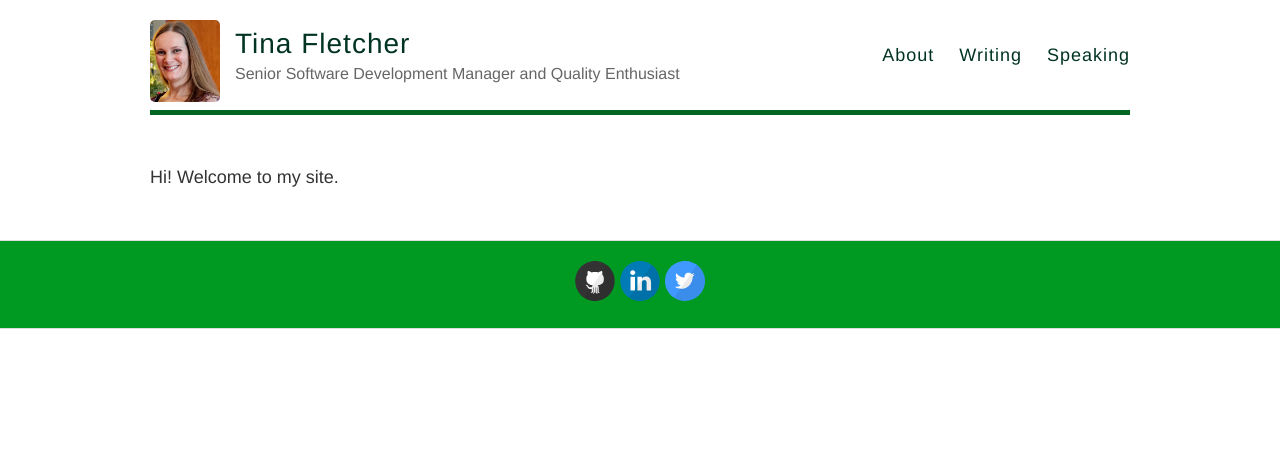
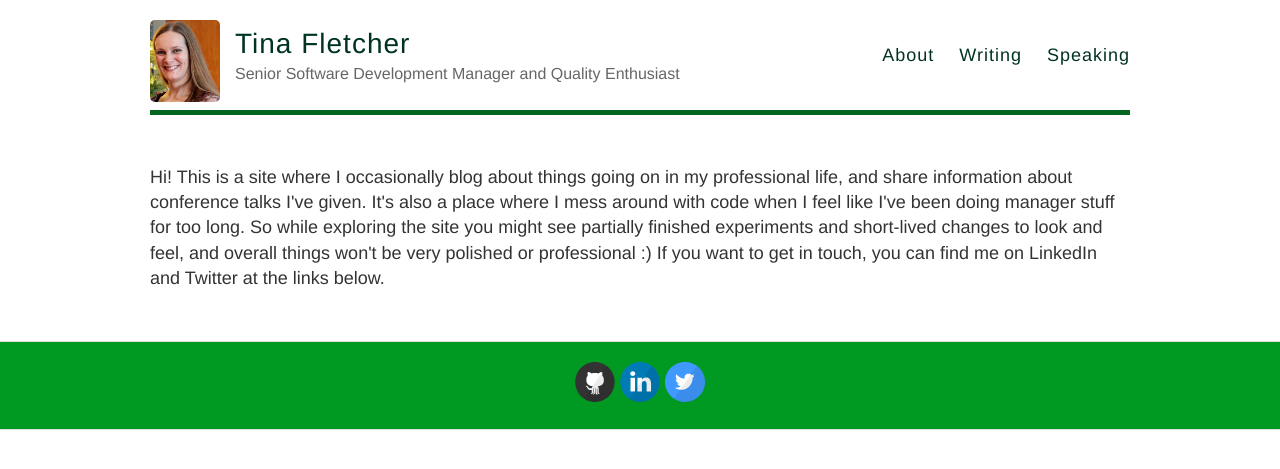
Before and after one commit to tinafletcher/tinafletcher.github.io, a Jekyll site: the page built from index.html, in a window 1280 px wide. Shown: the top 469 px of the page. Built offline with Jekyll 4.4.1, drawn with Linux system fonts in a browser that asks for light colours.

Commit message:
Update index.html

```diff
--- a/index.html
+++ b/index.html
@@ -2,4 +2,8 @@
 layout: default
 ---
 
-Hi! Welcome to my site.
+Hi! This is a site where I occasionally blog about things going on in my professional life, and share information about conference talks I've given.
+
+It's also a place where I mess around with code when I feel like I've been doing manager stuff for too long. So while exploring the site you might see partially finished experiments and short-lived changes to look and feel, and overall things won't be very polished or professional :)
+
+If you want to get in touch, you can find me on LinkedIn and Twitter at the links below.
```
